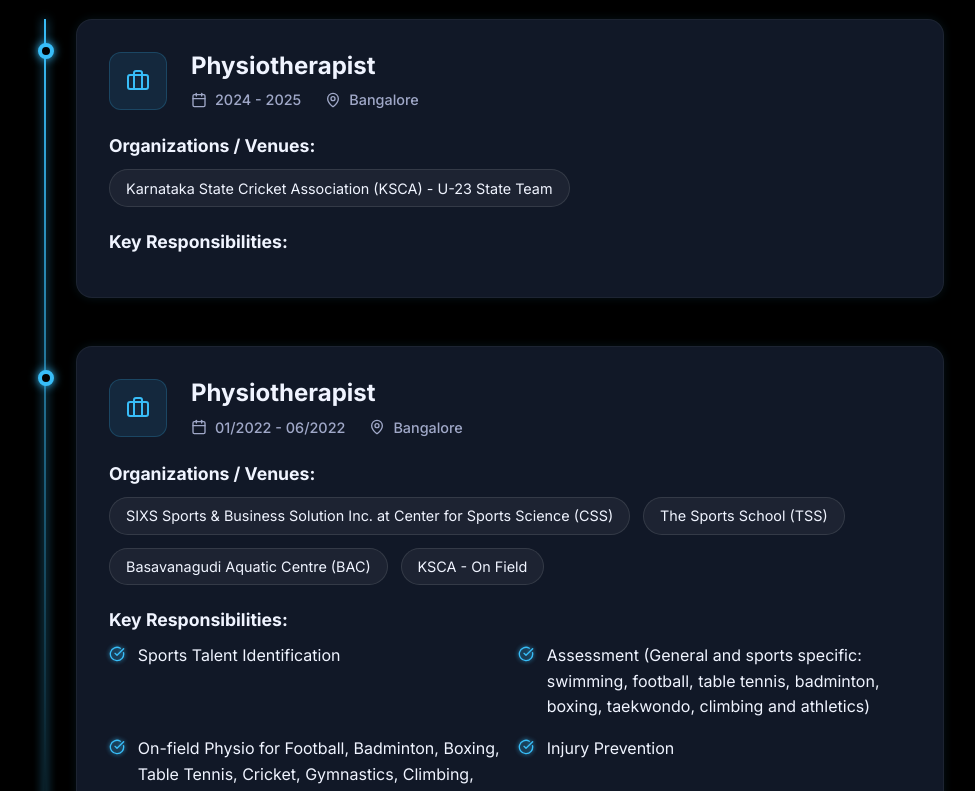
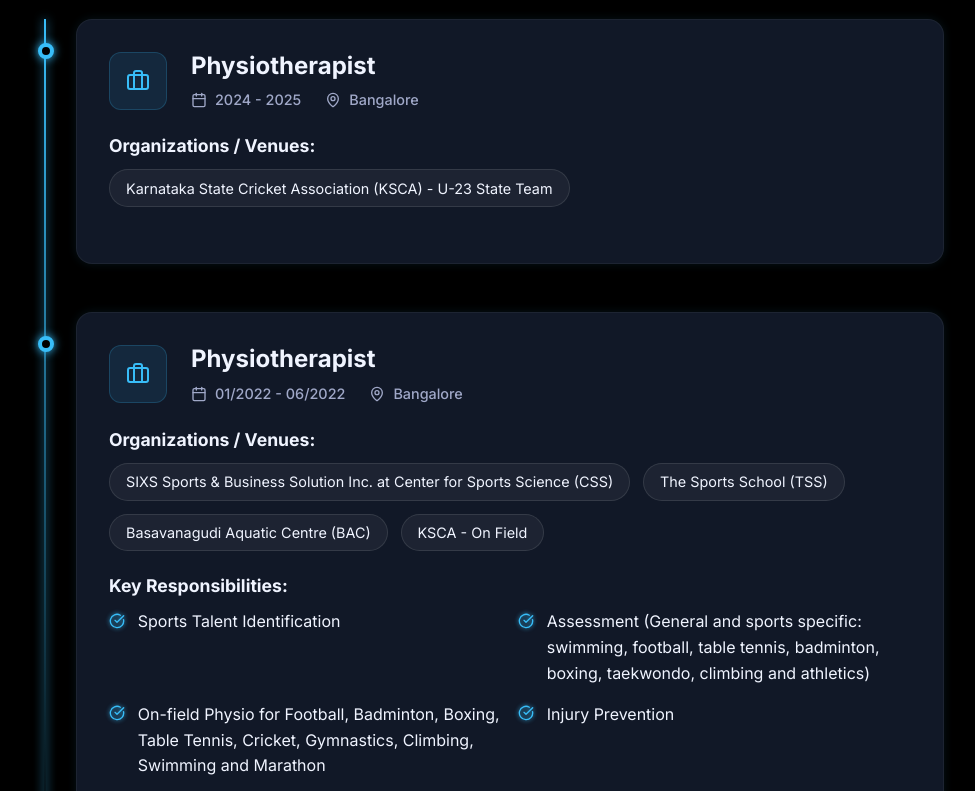
Before and after one commit to abhishekdkulkarni1997/portfolio, a React (Vite) app: page / in a window 1280 px wide. Shown: the part 1200-1991 px from the top of the page, without its empty margins (146-1121 px from the left). Built offline with nearby package versions, Linux system fonts and the light colour scheme.

Commit message:
Hide Key Responsibilities section if empty

```diff
--- a/src/components/Experience.jsx
+++ b/src/components/Experience.jsx
@@ -82,15 +82,19 @@
                                             ))}
                                         </ul>
 
+                                        {exp.responsibilities && exp.responsibilities.length > 0 && (
+                                            <>
                                                 <h4 className="resp-title">Key Responsibilities:</h4>
                                                 <ul className="resp-list">
-                                            {exp.responsibilities?.map((resp, idx) => (
+                                                    {exp.responsibilities.map((resp, idx) => (
                                                         <li key={idx}>
                                                             <CheckCircle size={16} className="check-icon" />
                                                             <span>{resp}</span>
                                                         </li>
                                                     ))}
                                                 </ul>
+                                            </>
+                                        )}
                                     </div>
                                 </div>
                             </motion.div>
```
Lines whose indentation alone changed are shown as unchanged.
